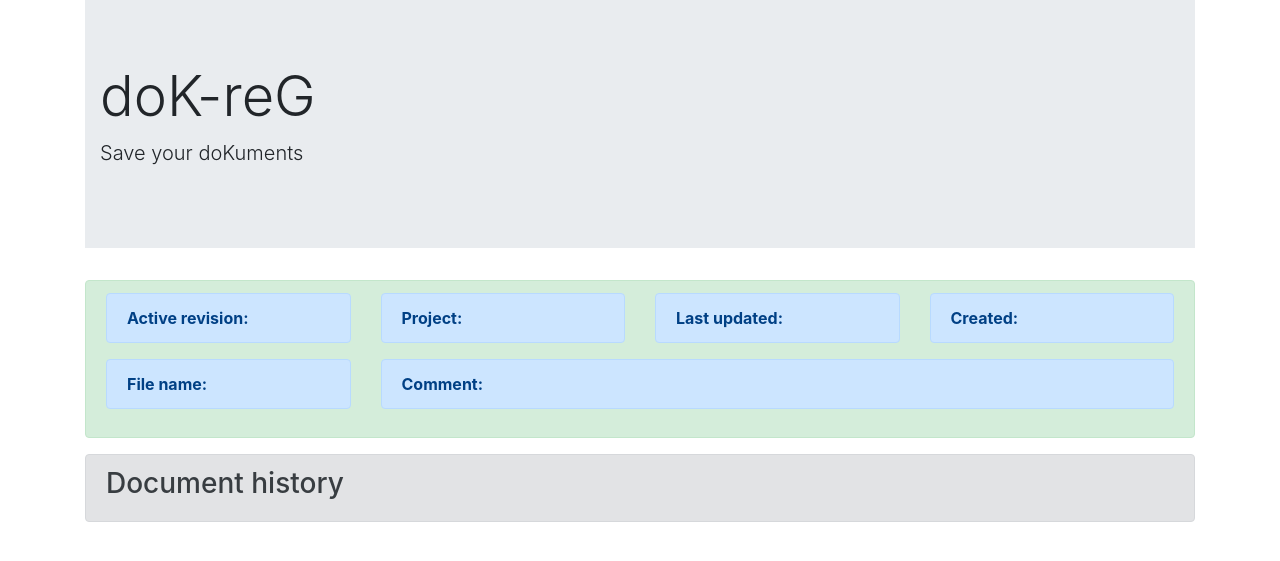
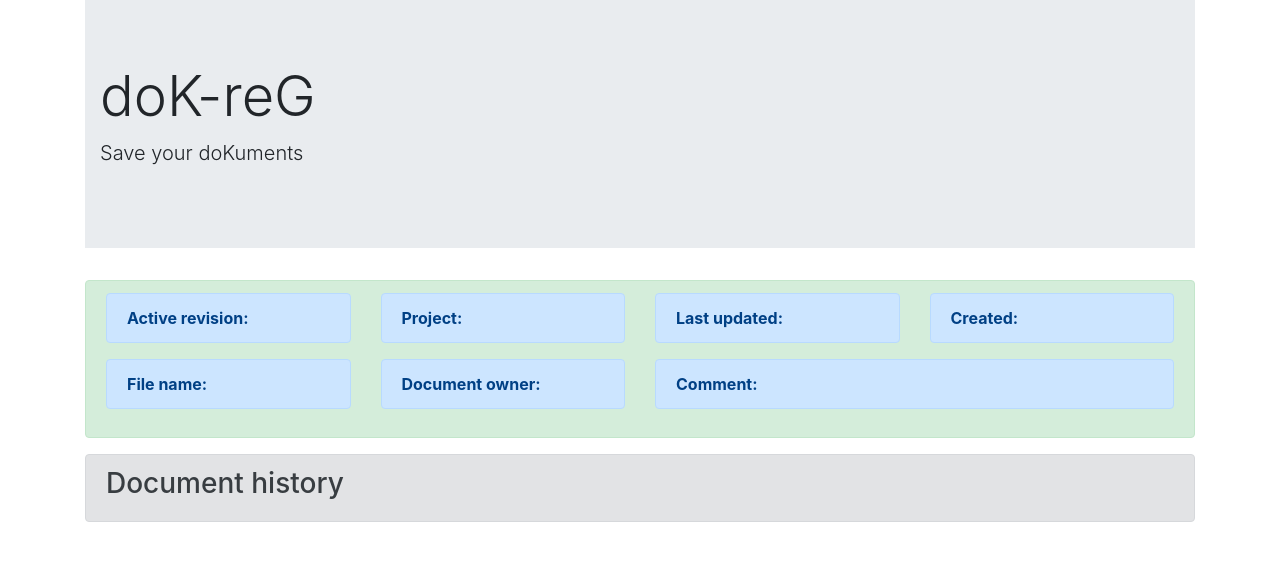
Before and after one commit to LeskoIam/doK-reG, a Flask app: template app/templates/document_details.html in a window 1280 px wide. Shown: the part 41-602 px from the top of the page. Run offline with Flask 2, Linux system fonts and the light colour scheme; the template is opened without the code that fills it, so the values that code supplies are empty; some libraries are stand-ins or nearby versions.

Commit message:
Added owner name to document details page.

```diff
--- a/app/templates/document_details.html
+++ b/app/templates/document_details.html
@@ -34,7 +34,12 @@
                     <b>File name:</b><br> {{ document.original_file_name }}
                 </div>
             </div>
-            <div class="col-9">
+            <div class="col-3">
+                <div class="alert alert-primary" role="alert">
+                    <b>Document owner:</b><br> {{ document.user.username }}
+                </div>
+            </div>
+            <div class="col-6">
                 <div class="alert alert-primary" role="alert">
                     <b>Comment:</b><br> {{ last_edits[0].comment }}
                 </div>
```
